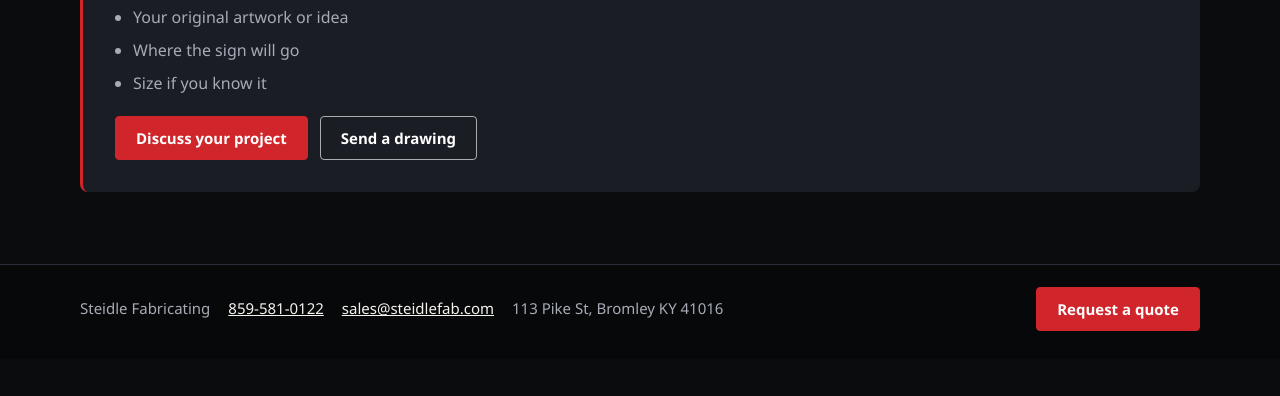
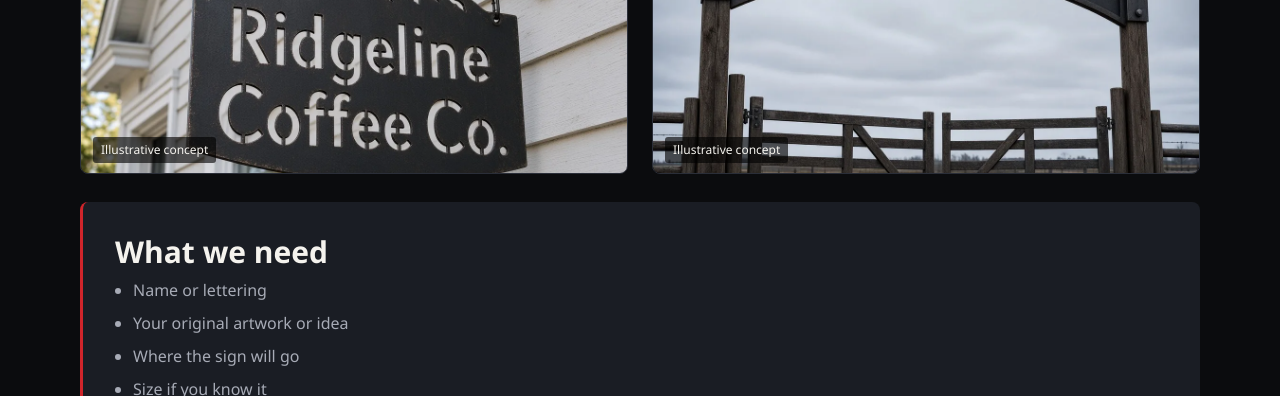
Before and after one commit to card0si/steidle-preview, a plain HTML site: page signs.html in a window 1280 px wide. Shown: the part 704-1100 px from the top of the page. Before the commit the page ends 1063 px from the top, so only its background shows below. Drawn offline with Linux system fonts and the light colour scheme.

Commit message:
r7 signs: add concepts 3 and 4 (Illustrative concept)

```diff
--- a/signs.html
+++ b/signs.html
@@ -66,6 +66,20 @@
             </picture>
             <figcaption>Illustrative concept</figcaption>
           </figure>
+                  <figure class="sign-card">
+            <picture>
+              <source srcset="assets/sign-concept-3.webp" type="image/webp">
+              <img src="assets/sign-concept-3.jpg" alt="" width="1152" height="864" loading="lazy" decoding="async">
+            </picture>
+            <figcaption>Illustrative concept</figcaption>
+          </figure>
+          <figure class="sign-card">
+            <picture>
+              <source srcset="assets/sign-concept-4.webp" type="image/webp">
+              <img src="assets/sign-concept-4.jpg" alt="" width="1152" height="864" loading="lazy" decoding="async">
+            </picture>
+            <figcaption>Illustrative concept</figcaption>
+          </figure>
         </div>
 
         <div class="need-list" id="need">
```
Also changed, not shown: assets/sign-concept-3.jpg (added), assets/sign-concept-3.webp (added), assets/sign-concept-4.jpg (added), assets/sign-concept-4.webp (added).
